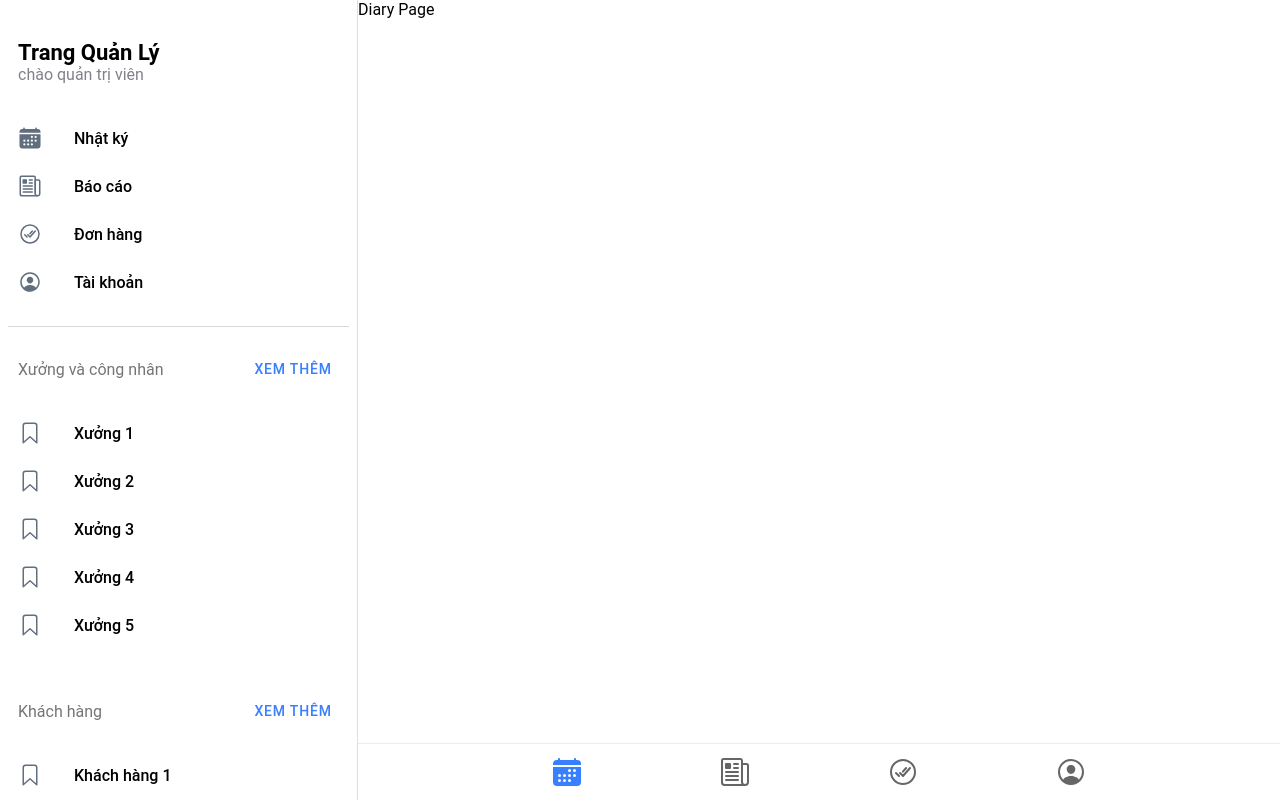
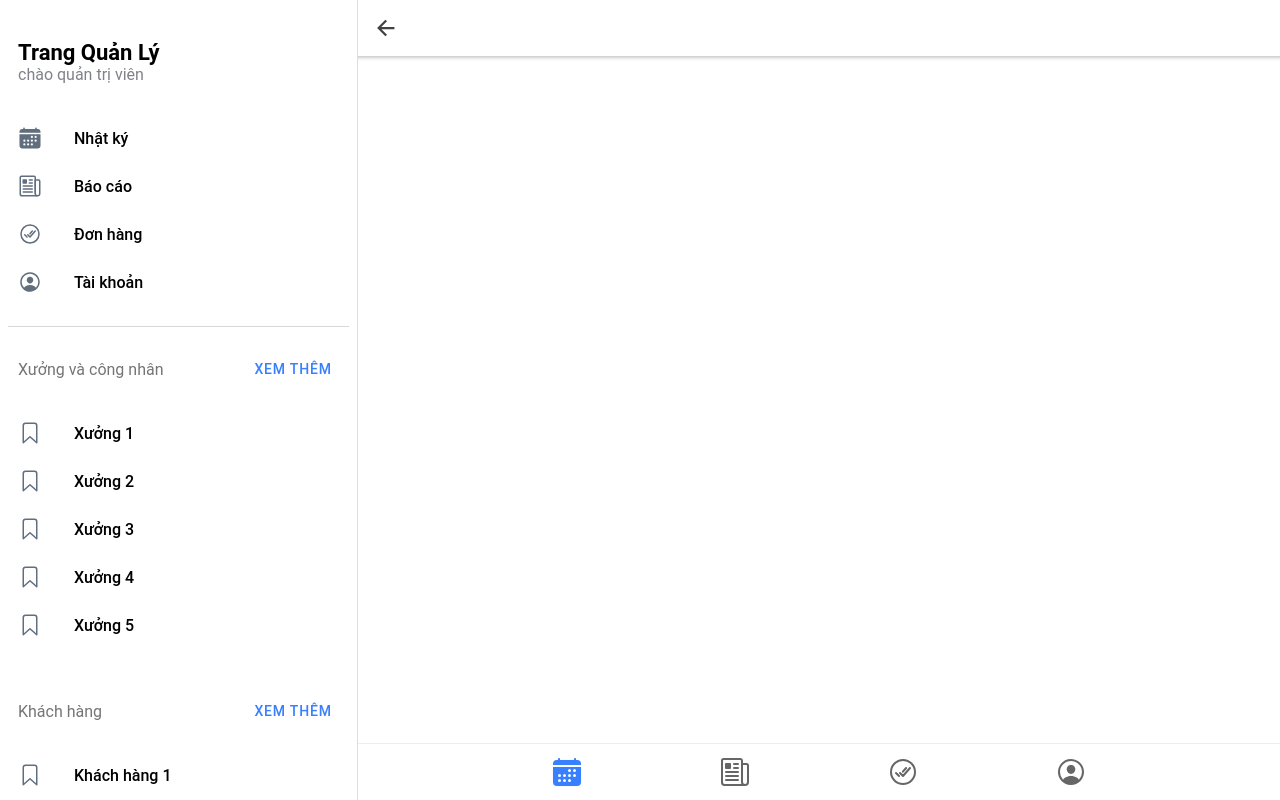
Before and after one commit to ruanshiron/cm_client, a React (Create React App) app: page /tabs/diary/1 in a window 1280 px wide. Built offline with nearby package versions, Linux system fonts and the light colour scheme; no server answers.

Commit message:
connect to firebase

```diff
--- a/src/components/EventList.tsx
+++ b/src/components/EventList.tsx
@@ -21,7 +21,7 @@ export const EventList: React.FC<{
             <IonLabel>{group}</IonLabel>
           </IonItemDivider>
           {events[group].map((item, j) => (
-            <IonItem key={j}>
+            <IonItem routerLink={`/tabs/diary/${item.id}`} key={j}>
               <IonAvatar slot="start">
                 <img
                   alt=""
--- a/src/hooks/useEvent.ts
+++ b/src/hooks/useEvent.ts
@@ -21,11 +21,11 @@ const useEvent = () => {
         e.hasOwnProperty(group)
           ? {
               ...e,
-              [group]: [...e[group], doc.data()],
+              [group]: [...e[group], { ...doc.data(), id: doc.id }],
             }
           : {
               ...e,
-              [group]: [doc.data()],
+              [group]: [{ ...doc.data(), id: doc.id }],
             }
       );
     });
--- a/src/pages/EventDetail.tsx
+++ b/src/pages/EventDetail.tsx
@@ -1,9 +1,28 @@
+import {
+  IonBackButton,
+  IonButtons,
+  IonContent,
+  IonHeader,
+  IonPage,
+  IonToolbar,
+} from "@ionic/react";
 import React from "react";
 
 interface EventDetailProps {}
 
 const EventDetail: React.FC<EventDetailProps> = () => {
-  return <div>Diary Page</div>;
+  return (
+    <IonPage>
+      <IonHeader>
+        <IonToolbar>
+          <IonButtons slot="start">
+            <IonBackButton defaultHref="/tabs/diary"></IonBackButton>
+          </IonButtons>
+        </IonToolbar>
+      </IonHeader>
+      <IonContent></IonContent>
+    </IonPage>
+  );
 };
 
 export default EventDetail;
--- a/src/pages/MainTabs.tsx
+++ b/src/pages/MainTabs.tsx
@@ -26,8 +26,9 @@ const MainTabs: React.FC<MainTabsProps> = () => {
   return (
     <IonTabs>
       <IonRouterOutlet>
-        <Redirect exact path="/tabs" to="/tabs/diary" />
+        <Redirect from="/tabs" to="/tabs/diary" exact />
         <Route path="/tabs/diary" render={() => <DiaryPage />} exact={true} />
+        <Route path="/tabs/diary/:id" component={EventDetail} />
         <Route path="/tabs/report" render={() => <ReportPage />} exact={true} />
         <Route path="/tabs/order" render={() => <OrderPage />} exact={true} />
         <Route
@@ -35,7 +36,6 @@ const MainTabs: React.FC<MainTabsProps> = () => {
           render={() => <AccountPage />}
           exact={true}
         />
-        <Route path="/tabs/diary/:id" component={EventDetail} />
       </IonRouterOutlet>
 
       <IonTabBar slot="bottom">
```
